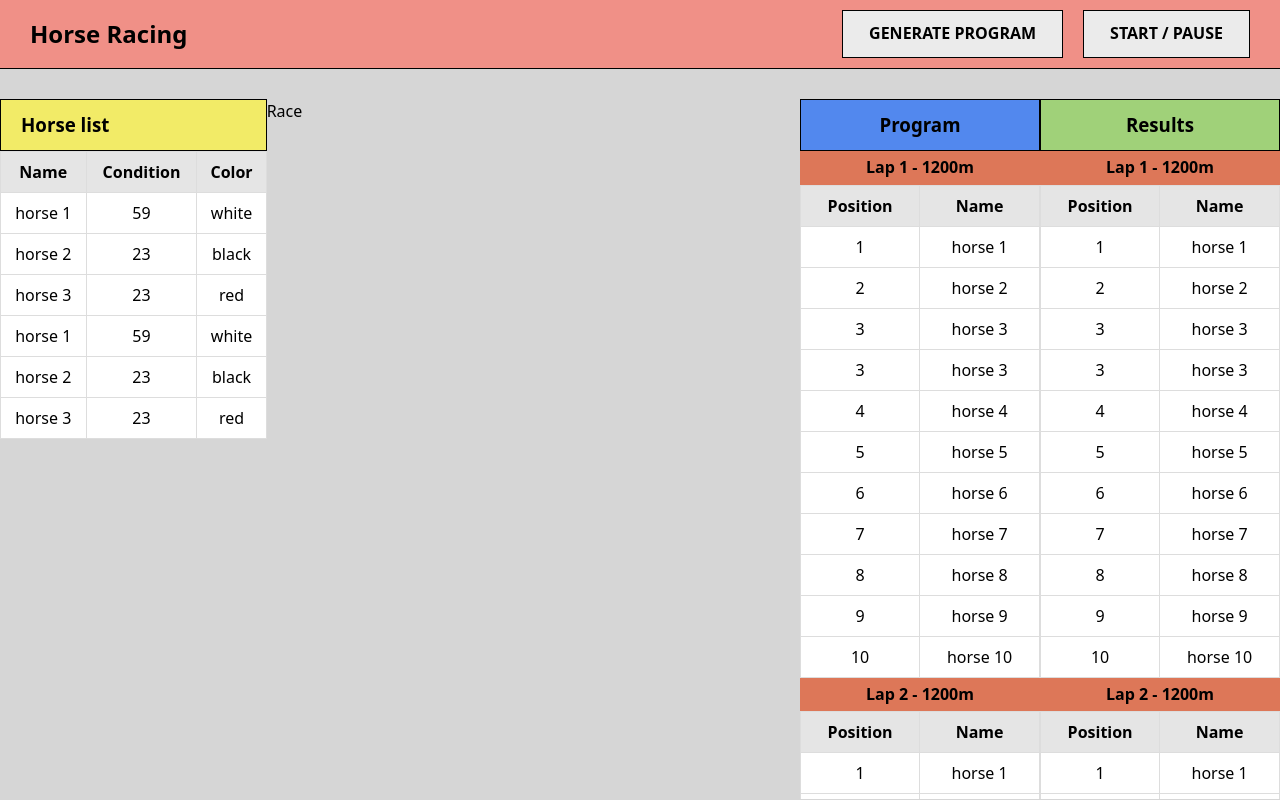
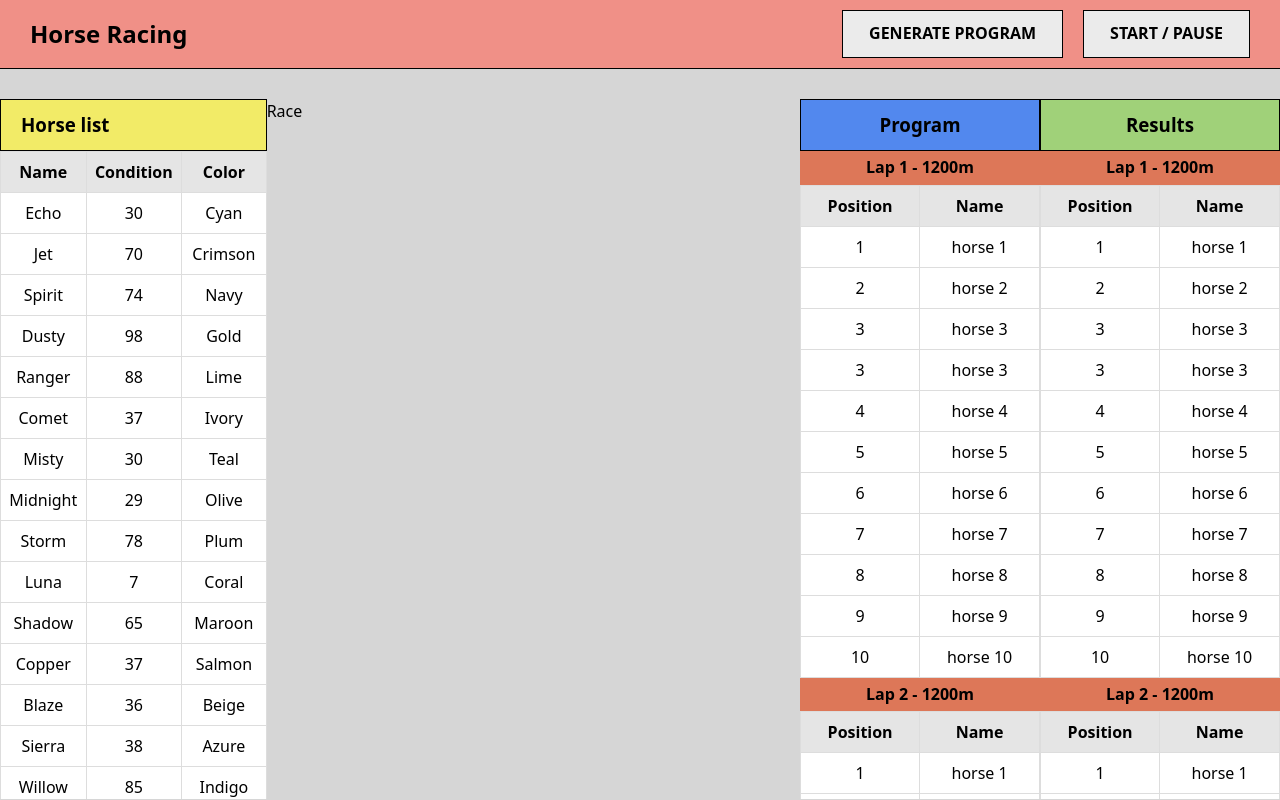
Before and after one commit to steve-232/test-vue, a Vue app: page / in a window 1280 px wide. Built offline with nearby package versions, Linux system fonts and the light colour scheme.

Commit message:
horses store - init working version

```diff
--- a/src/components/ColumnHorseList.vue
+++ b/src/components/ColumnHorseList.vue
@@ -5,12 +5,14 @@
 </template>
 
 <script setup lang="ts">
-import { ref } from "vue";
+import { onBeforeMount } from "vue";
 import BaseColumn from "@/components/base/BaseColumn.vue";
 import TableHorseList from "@/components/common/TableHorseList.vue";
 import { useHorsesStore } from "@/stores/horses";
+import { storeToRefs } from "pinia";
 
-const store = useHorsesStore();
+const horsesStore = useHorsesStore();
+const { state: data } = storeToRefs(horsesStore);
 
-const data = ref(store.$state);
+onBeforeMount(() => horsesStore.generateHorses());
 </script>
--- a/src/stores/horses.ts
+++ b/src/stores/horses.ts
@@ -1,44 +1,71 @@
+import { ref } from "vue";
 import { defineStore } from "pinia";
+import { generateRandomId, generateRandomNumber, pickAndRemove } from "@/utils";
 import type { Horse } from "@/ts";
 
-export const useHorsesStore = defineStore("horses", {
-  state: () =>
-    [
-      {
-        id: 1,
-        name: "horse 1",
-        condition: 59,
-        color: "white",
-      },
-      {
-        id: 2,
-        name: "horse 2",
-        condition: 23,
-        color: "black",
-      },
-      {
-        id: 3,
-        name: "horse 3",
-        condition: 23,
-        color: "red",
-      },
-      {
-        id: 11,
-        name: "horse 1",
-        condition: 59,
-        color: "white",
-      },
-      {
-        id: 12,
-        name: "horse 2",
-        condition: 23,
-        color: "black",
-      },
-      {
-        id: 13,
-        name: "horse 3",
-        condition: 23,
-        color: "red",
-      },
-    ] as Horse[],
+export const useHorsesStore = defineStore("horses", () => {
+  const state = ref<Horse[]>([]);
+
+  function generateHorses() {
+    const names = [
+      "Thunder",
+      "Blaze",
+      "Midnight",
+      "Storm",
+      "Shadow",
+      "Spirit",
+      "Misty",
+      "Apollo",
+      "Luna",
+      "Ranger",
+      "Comet",
+      "Willow",
+      "Copper",
+      "Whisper",
+      "Dusty",
+      "Sierra",
+      "Dakota",
+      "Jet",
+      "Maple",
+      "Echo",
+    ];
+    const colors = [
+      "Crimson",
+      "Azure",
+      "Ivory",
+      "Coral",
+      "Teal",
+      "Olive",
+      "Silver",
+      "Gold",
+      "Indigo",
+      "Violet",
+      "Beige",
+      "Cyan",
+      "Magenta",
+      "Maroon",
+      "Lime",
+      "Navy",
+      "Plum",
+      "Tan",
+      "Salmon",
+      "Orchid",
+    ];
+    const newState: Horse[] = [];
+
+    for (let i = 0; i < 20; i++) {
+      const newHorse: Horse = {
+        id: generateRandomId(),
+        condition: generateRandomNumber(1, 100),
+        name: pickAndRemove(names),
+        color: pickAndRemove(colors),
+      };
+
+      newState.push(newHorse);
+    }
+
+    state.value = newState;
+  }
+
+  return { state, generateHorses };
 });
--- a/src/utils/index.ts
+++ b/src/utils/index.ts
@@ -1,2 +1,3 @@
 export * from "./generateRandomNumber";
 export * from "./generateUniqueId";
+export * from "./pickAndRemove";
--- /dev/null
+++ b/src/utils/pickAndRemove.ts
@@ -0,0 +1,8 @@
+import { generateRandomNumber } from "./generateRandomNumber";
+
+export const pickAndRemove = <T>(pool: T[]) => {
+  let indx = generateRandomNumber(0, pool.length - 1);
+  const [res] = pool.splice(indx, 1);
+
+  return res as T;
+};
```
